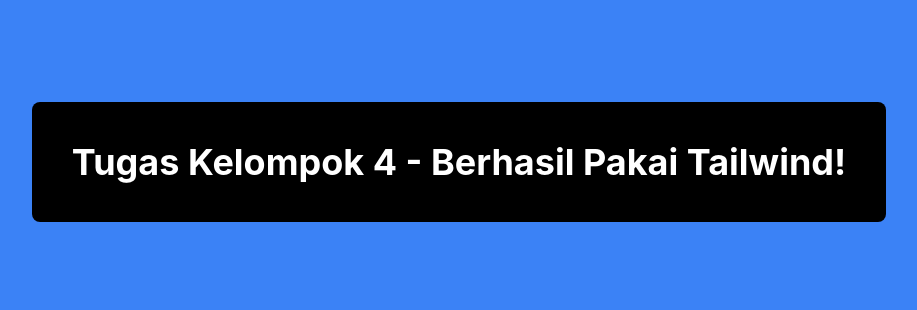
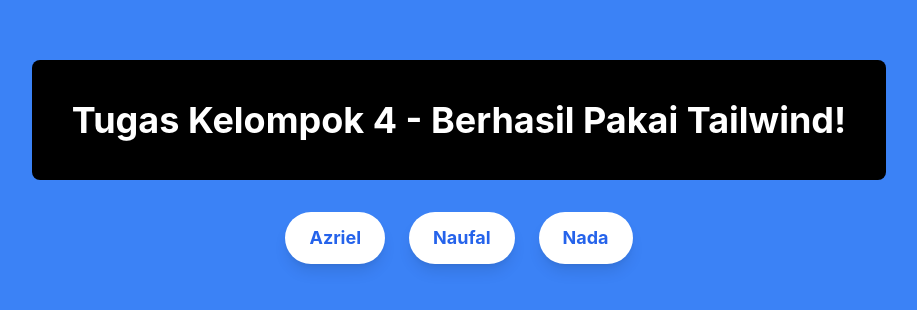
Before and after one commit to ShiKuro01/GroupProject4, a React (Create React App) app: page / in a window 1280 px wide. Shown: the part 238-548 px from the top of the page, without its empty margins (181-1098 px from the left). Built offline with nearby package versions, Linux system fonts and the light colour scheme.

Commit message:
add button on main page

```diff
--- a/src/App.js
+++ b/src/App.js
@@ -1,5 +1,6 @@
 import logo from './logo.svg';
 import './App.css';
+import { Link } from 'react-router-dom';
 import { BrowserRouter as Router, Routes, Route } from 'react-router-dom';
 import ProfilePages from './myPages/profilePages';
 import NaufalProfile from './myPages/naufalProfile';
@@ -9,10 +10,15 @@
   return (
   <Router>
 
-    <div className="bg-blue-500 min-h-screen flex items-center justify-center">
-      <h1 className="text-white text-4xl font-bold p-10 bg-black rounded-lg">
+    <div className="bg-blue-500 min-h-screen flex flex-col items-center justify-center space-y-8">
+      <h1 className="text-white text-4xl font-bold p-10 bg-black rounded-lg text-center">
         Tugas Kelompok 4 - Berhasil Pakai Tailwind!
       </h1>
+      <div className="flex space-x-6">
+        <Link to="/azriel" className="px-6 py-3 bg-white text-blue-600 font-bold rounded-full shadow-lg hover:bg-gray-100 hover:scale-105 transition-transform duration-200 text-lg">Azriel</Link>
+        <Link to="/naufal" className="px-6 py-3 bg-white text-blue-600 font-bold rounded-full shadow-lg hover:bg-gray-100 hover:scale-105 transition-transform duration-200 text-lg">Naufal</Link>
+        <Link to="/nada" className="px-6 py-3 bg-white text-blue-600 font-bold rounded-full shadow-lg hover:bg-gray-100 hover:scale-105 transition-transform duration-200 text-lg">Nada</Link>
+      </div>
     </div>
 
       <Routes>
@@ -21,6 +27,8 @@
        <Route path="/nada" element={<NadaProfile />} />
       </Routes>
     </Router>
+
+
   );
 }
 
```
